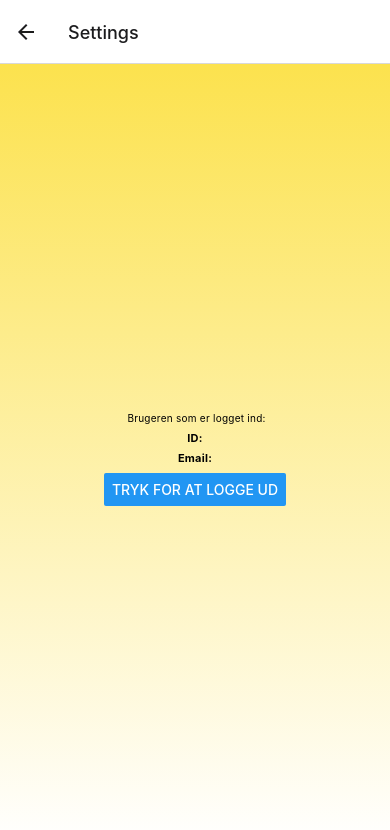
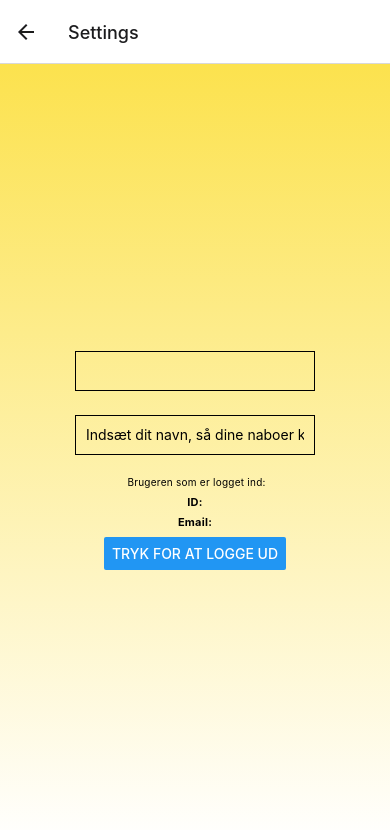
Before and after one commit to Rosenornen/Eksamensprojekt-2022, a React Native app: screen /Settings in a window 390 px wide. Shown: the top 830 px of the page. Built offline with nearby package versions, Linux system fonts and the light colour scheme; no server answers.

Commit message:
Settings

```diff
--- a/components/UploadSceen.js
+++ b/components/UploadSceen.js
@@ -6,7 +6,6 @@ import { auth, db, firebase } from "../firebase"
 const UploadScreen = () => {
   const [image, setImage] = useState(null);
   const [uploading, setUploading] = useState(false);
-  /*const [imagesArr, setImagesArr] = useState([]);*/
 
   const pickImage = async () => {
     // Ingen tilladelse er nødvendigt for at bruge billede galleriet
@@ -91,6 +90,6 @@ const styles = StyleSheet.create({
   imageContainer:{
     marginTop: 30,
     marginBottom: 50,
-    alignItems: "center"
+    alignItems: "center",
   },
 })
--- a/screen/GivMad.js
+++ b/screen/GivMad.js
@@ -13,6 +13,7 @@ import {useEffect, useState} from "react";
 import React from 'react'
 import { auth, db, firebase } from "../firebase"
 import { LinearGradient } from 'expo-linear-gradient';
+import UploadScreen from '../components/UploadSceen';
 
 const GivFood = ({navigation, route}) => {
 
--- a/screen/Settings.js
+++ b/screen/Settings.js
@@ -1,5 +1,5 @@
 
-import {StyleSheet, Text, View, Button} from 'react-native'
+import {StyleSheet, Text, View, Button, TextInput} from 'react-native'
 import React from 'react'
 import { StatusBar } from 'expo-status-bar';
 import { useNavigation } from '@react-navigation/native'
@@ -19,6 +19,8 @@ export default function Settings() {
 }
 
     const navigation = useNavigation()
+    const [text, onChangeEmail] = React.useState(auth.currentUser?.email);
+    const [number, onChangeName] = React.useState(null);
 
   /* Liiidt for simple logud, men det var nødvendigt for at teste */
     return (
@@ -29,6 +31,18 @@ export default function Settings() {
         style={styles.LinearGradient}
         start={{ x: 1, y: 0 }}
         end={{ x: 1, y: 1 }}>
+          <TextInput
+        style={styles.input}
+        onChangeText={onChangeEmail}
+        value={text}
+      />
+      <TextInput
+        style={styles.input}
+        onChangeText={onChangeName}
+        value={number}
+        placeholder="Indsæt dit navn, så dine naboer kan kende dig"
+        keyboardType="numeric"
+      />
           <Text style={styles.User}> Brugeren som er logget ind:</Text>
           <Text style={styles.Details}> ID: {auth.currentUser?.uid}</Text>
           <Text style={styles.Details2}> Email: {auth.currentUser?.email}</Text>
@@ -69,6 +83,12 @@ const styles = StyleSheet.create({
     letterSpacing: 0.25,
     color: 'black',
     padding: 10
-  }
+  },
+  input: {
+    height: 40,
+    margin: 12,
+    borderWidth: 1,
+    padding: 10,
+  },
 
 })
```
